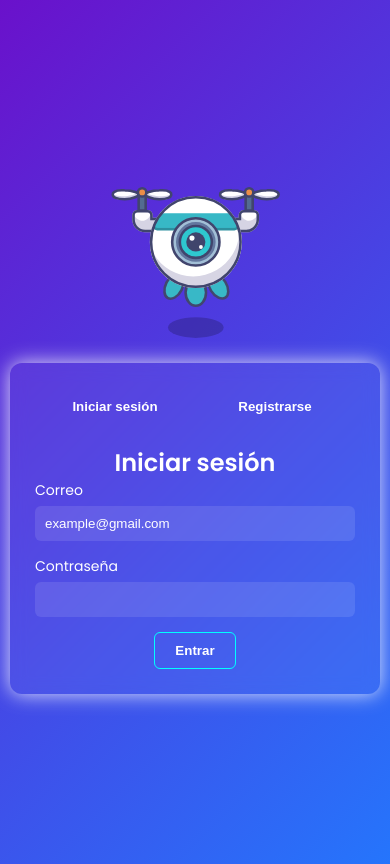
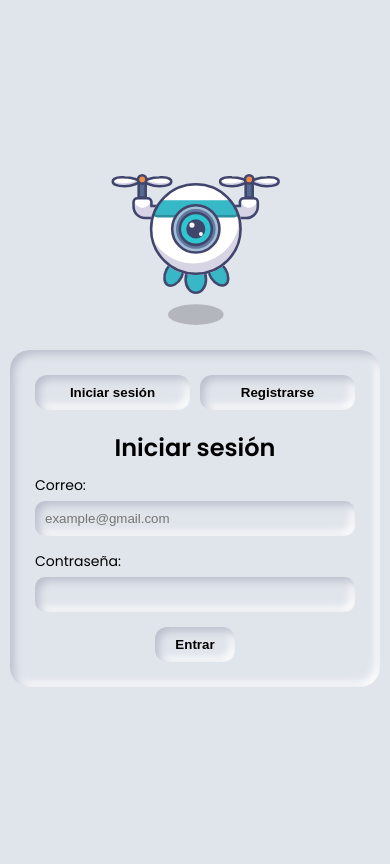
Before and after one commit to CarlosMS01/fronttodolist, a plain HTML site: page index.html in a window 390 px wide. Drawn offline with nearby package versions, Linux system fonts and the light colour scheme; some packages are replaced by stand-ins of ours; a script that the page names is missing.

Commit message:
Cambios de estilos a neumorphism para el login y registro.

```diff
--- a/assets/css/index.css
+++ b/assets/css/index.css
@@ -1,4 +1,9 @@
 @import url('https://fonts.googleapis.com/css2?family=Poppins:wght@400;600&display=swap');
+
+:root {
+    --body-bg: #e0e5ec;
+    --container-bg: #e0e5ec;
+}
 
 body {
     font-family: 'Poppins', sans-serif;
@@ -6,53 +11,21 @@ body {
     justify-content: center;
     align-items: center;
     height: 100vh;
-    margin: 10px;
-    background: linear-gradient(135deg, #6a11cb, #2575fc);
-}
-
-
-/* ================================
-    Estilos de la notificacion de exito, error, adivertencia
-================================ */
-.flash {
-    position: fixed;
-    top: 20px;
-    left: 50%;
-    transform: translateX(-50%);
-    padding: 12px 24px;
-    border-radius: 8px;
-    font-weight: bold;
-    color: white;
-    z-index: 999;
-    opacity: 0;
-}
-
-.flash.exito {
-    background-color: #4CAF50;
-}
-
-.flash.error {
-    background-color: #F44336;
-}
-
-.flash.advertencia {
-    background-color: #FFC107;
-}
-
-.oculto {
-    display: none;
+    margin: 0;
+    padding: 0;
+    background: var(--body-bg);
 }
 
 
 /* ================================
     Estilos del section
 ================================ */
-.login-register {
+.login {
     display: flex;
     justify-content: center;
     align-items: center;
     flex-wrap: wrap;
-    gap: 15px;
+    gap: 50px;
 }
 
 
@@ -61,13 +34,11 @@ body {
 ================================ */
 .container-form {
     width: 320px;
-    margin: auto;
     padding: 25px;
-    border-radius: 12px;
-    background: rgba(255, 255, 255, 0.05);
-    backdrop-filter: blur(8px);
-    box-shadow: 0 0 20px rgba(255, 255, 255, 0.829);
-    color: #fff;
+    background: var(--container-bg);
+    box-shadow: inset 4px 4px 8px #babecc,
+                inset -4px -4px 8px #ffffff;
+    border-radius: 20px;
 }
 
 
@@ -78,22 +49,24 @@ body {
     display: flex;
     justify-content: space-between;
     margin-bottom: 20px;
+    gap: 10px;
 }
 
-.form-toggle button {
+.show-login, .show-register {
     flex: 1;
-    padding: 10px;
-    background: none;
-    border: 1px solid transparent;
-    color: #fff;
+    padding: 10px 20px;
     font-weight: bold;
     cursor: pointer;
-    transition: 0.3s;
+    background: var(--container-bg);
+    border: none;
+    border-radius: 12px;
+    box-shadow: inset 4px 4px 8px #babecc,
+                inset -4px -4px 8px #ffffff;
 }
 
-.form-toggle button:hover {
-    color: #00ffff;
-    border: 1px solid #00ffff;
+.show-login:hover, .show-register:hover {
+    box-shadow: 6px 6px 12px #babecc,
+                -6px -6px 12px #ffffff;
 }
 
 
@@ -116,7 +89,7 @@ body {
 
 .form h2 {
     text-align: center;
-    margin: 0;
+    margin: 0 0 10px 0;
 }
 
 .form.active {
@@ -137,20 +110,12 @@ body {
 
 .input-box input {
     padding: 10px;
-    border-radius: 6px;
+    background: var(--container-bg);
     border: none;
-    background: rgba(255, 255, 255, 0.1);
-    color: #fff;
+    border-radius: 10px;
+    box-shadow: inset 4px 4px 8px #babecc,
+                inset -4px -4px 8px #ffffff;
     outline: none;
-}
-
-.input-box input::placeholder {
-    color: #fff;
-}
-
-.input-box input:focus {
-    background: rgba(255, 255, 255, 0.3);
-    box-shadow: 0 0 10px #fff;
 }
 
 .buttons-form {
@@ -158,19 +123,33 @@ body {
     justify-content: center;
 }
 
-.buttons-form button {
+.btn-login, .btn-register {
+    text-align: center;
     padding: 10px 20px;
-    background: none;
-    border-radius: 6px;
-    border: 1px solid #00ffff;
-    color: #fff;
     font-weight: bold;
     cursor: pointer;
+    border: none;
+    background: var(--container-bg);
+    border-radius: 12px;
+    box-shadow: inset 4px 4px 8px #babecc,
+                inset -4px -4px 8px #ffffff;
 }
 
-.buttons-form button:hover {
-    box-shadow: 0 0 10px #00ffff;
-    border: 1px solid #fff;
-    background: #00ffff;
-    color: black;
+.btn-login:hover, .btn-register:hover {
+    box-shadow: 6px 6px 12px #babecc,
+                -6px -6px 12px #ffffff;
 }
+
+/* ================================
+    Estilos para pantallas moviles
+================================ */
+@media (max-width: 768px) {
+    .login {
+        gap: 15px;
+    }
+
+    .container-form {
+        margin: 0 10px;
+        width: 90%;
+    }
+}
--- a/index.html
+++ b/index.html
@@ -10,11 +10,7 @@
 
 <body>
 
-    <div id="mensaje-flash" class="flash oculto">
-        <p id="mensaje-texto">Login exitoso</p>
-    </div>
-
-    <section class="login-register">
+    <section class="login">
 
         <div class="container">
 
@@ -144,22 +140,22 @@
 
         <div class="container-form">
             <div class="form-toggle">
-                <button id="show-login">Iniciar sesión</button>
-                <button id="show-register">Registrarse</button>
+                <button type="button" class="show-login" id="show-login">Iniciar sesión</button>
+                <button type="button" class="show-register" id="show-register">Registrarse</button>
             </div>
 
             <form id="login-form" class="form active">
                 <h2>Iniciar sesión</h2>
                 <div class="input-box">
-                    <label for="email">Correo</label>
+                    <label for="email">Correo:</label>
                     <input type="email" placeholder="example@gmail.com" name="email" id="email" required>
                 </div>
                 <div class="input-box">
-                    <label for="password">Contraseña</label>
+                    <label for="password">Contraseña:</label>
                     <input type="password" name="password" id="password" required>
                 </div>
                 <div class="buttons-form">
-                    <button type="submit" id="btn-login">Entrar</button>
+                    <button type="submit" class="btn-login" id="btn-login">Entrar</button>
                 </div>
             </form>
 
@@ -167,18 +163,18 @@
                 <h2>Registrarse</h2>
                 <div class="input-box">
                     <label for="name">Nombre completo</label>
-                    <input type="text" name="username" id="username" required>
+                    <input type="text" name="username" id="username" placeholder="Nombre completo" required>
                 </div>
                 <div class="input-box">
                     <label for="email-register">Correo</label>
-                    <input type="email" name="email" id="email-register" required>
+                    <input type="email" name="email" id="email-register" placeholder="example@gmail.com" required>
                 </div>
                 <div class="input-box">
                     <label for="password-register">Contraseña</label>
                     <input type="password" name="password" id="password-register" required>
                 </div>
                 <div class="buttons-form">
-                    <button type="submit" id="btn-register">Crear cuenta</button>
+                    <button type="submit" class="btn-register" id="btn-register">Crear cuenta</button>
                 </div>
             </form>
         </div>
```
